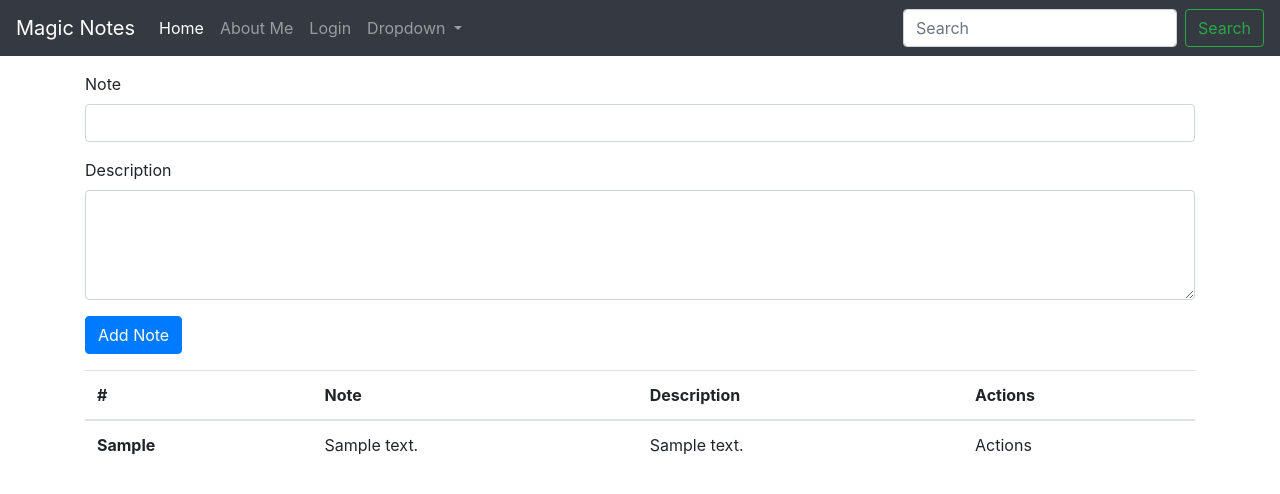
After one commit to shalya-ayush/php_project, a PHP site: page /firstpage.php in a window 1280 px wide. The commit adds this page. Shown: the top 494 px of the page. Run offline with PHP 8.4, Linux system fonts and the light colour scheme; tables that the repository leaves empty or names only in its code hold one stand-in row (values such as "Sample post").

Commit message:
Fetch the data and insert the data

```diff
--- /dev/null
+++ b/firstpage.php
@@ -0,0 +1,146 @@
+<?php
+$servername = "localhost";
+$username ="root";
+$password = "";
+$database = "magicnotes";
+$insert = false;
+
+$conn = mysqli_connect($servername, $username ,$password ,$database);
+ if(!$conn){
+     die("Unable to process your request at the moment. Try again Later");
+ }
+
+ if($_SERVER['REQUEST_METHOD'] == 'POST'){
+     $title = $_POST['note'];
+     $details =  $_POST['description'];
+     $sql1 = "INSERT INTO `posts` (`sno`, `note`, `description`) VALUES (NUll, '$title', '$details')";
+     $result = mysqli_query($conn, $sql1);
+     if($result){
+         $insert = true;
+
+     }
+ }
+
+?>
+
+<!doctype html>
+<html lang="en">
+  <head>
+    <!-- Required meta tags -->
+    <meta charset="utf-8">
+    <meta name="viewport" content="width=device-width, initial-scale=1, shrink-to-fit=no">
+
+    <!-- Bootstrap CSS -->
+    <link rel="stylesheet" href="https://stackpath.bootstrapcdn.com/bootstrap/4.5.2/css/bootstrap.min.css" integrity="sha384-JcKb8q3iqJ61gNV9KGb8thSsNjpSL0n8PARn9HuZOnIxN0hoP+VmmDGMN5t9UJ0Z" crossorigin="anonymous">
+
+    <title>Magic Notes</title>
+  </head>
+  <body>
+
+  <nav class="navbar navbar-expand-lg navbar-dark bg-dark">
+  <a class="navbar-brand" href="#">Magic Notes</a>
+  <button class="navbar-toggler" type="button" data-toggle="collapse" data-target="#navbarSupportedContent" aria-controls="navbarSupportedContent" aria-expanded="false" aria-label="Toggle navigation">
+    <span class="navbar-toggler-icon"></span>
+  </button>
+
+  <div class="collapse navbar-collapse" id="navbarSupportedContent">
+    <ul class="navbar-nav mr-auto">
+      <li class="nav-item active">
+        <a class="nav-link" href="#">Home <span class="sr-only">(current)</span></a>
+      </li>
+      <li class="nav-item">
+        <a class="nav-link" href="#">About Me</a>
+      </li>
+      <li class="nav-item">
+        <a class="nav-link" href="/PHPPROJECT/index.php">Login</a>
+      </li>
+      <li class="nav-item dropdown">
+        <a class="nav-link dropdown-toggle" href="#" id="navbarDropdown" role="button" data-toggle="dropdown" aria-haspopup="true" aria-expanded="false">
+          Dropdown
+        </a>
+        <div class="dropdown-menu" aria-labelledby="navbarDropdown">
+          <a class="dropdown-item" href="#">Action</a>
+          <a class="dropdown-item" href="#">Another action</a>
+          <div class="dropdown-divider"></div>
+          <a class="dropdown-item" href="#">Something else here</a>
+        </div>
+      </li>
+
+    </ul>
+    <form class="form-inline my-2 my-lg-0">
+      <input class="form-control mr-sm-2" type="search" placeholder="Search" aria-label="Search">
+      <button class="btn btn-outline-success my-2 my-sm-0" type="submit">Search</button>
+    </form>
+  </div>
+</nav>
+<div class="container mt-3">
+    <?php
+    if($insert){
+        echo '<div class="alert alert-success alert-dismissible fade show" role="alert">
+         <strong>Success!</strong> Your Note has been saved.
+         <button type="button" class="close" data-dismiss="alert" aria-label="Close">
+           <span aria-hidden="true">&times;</span>
+         </button>
+       </div> ';
+    }
+
+
+
+    ?>
+</div>
+<div class="container mt-3">
+<form action = /PHPPROJECT/firstpage.php method="POST">
+  <div class="form-group">
+    <label for="note">Note</label>
+    <input type="text" class="form-control" name="note" id="note">
+  </div>
+  <div class="form-group">
+    <label for="description">Description</label>
+    <textarea class="form-control"  name= "description" id="description" rows="4"></textarea>
+  </div>
+
+  <button type="submit" class="btn btn-primary">Add Note</button>
+</form>
+</div>
+<div class="container mt-3">
+
+
+
+<table class="table">
+  <thead>
+    <tr>
+      <th scope="col">#</th>
+      <th scope="col">Note</th>
+      <th scope="col">Description</th>
+      <th scope="col">Actions</th>
+    </tr>
+  </thead>
+  <tbody>
+
+<!-- Fetching the notes from the database -->
+  <?php
+$sql = "SELECT * FROM `posts`";
+$result = mysqli_query($conn, $sql);
+while($row = mysqli_fetch_assoc($result)){
+    echo '<tr>
+    <th scope="row">' .$row['sno'].'</th>
+    <td>'.$row['note']. '</td>
+    <td> ' .$row['description'].'</td>
+    <td>Actions</td>
+  </tr>';
+}
+?>
+  </tbody>
+</table>
+</div>
+
+
+
+
+    <!-- Optional JavaScript -->
+    <!-- jQuery first, then Popper.js, then Bootstrap JS -->
+    <script src="https://code.jquery.com/jquery-3.5.1.slim.min.js" integrity="sha384-DfXdz2htPH0lsSSs5nCTpuj/zy4C+OGpamoFVy38MVBnE+IbbVYUew+OrCXaRkfj" crossorigin="anonymous"></script>
+    <script src="https://cdn.jsdelivr.net/npm/popper.js@1.16.1/dist/umd/popper.min.js" integrity="sha384-9/reFTGAW83EW2RDu2S0VKaIzap3H66lZH81PoYlFhbGU+6BZp6G7niu735Sk7lN" crossorigin="anonymous"></script>
+    <script src="https://stackpath.bootstrapcdn.com/bootstrap/4.5.2/js/bootstrap.min.js" integrity="sha384-B4gt1jrGC7Jh4AgTPSdUtOBvfO8shuf57BaghqFfPlYxofvL8/KUEfYiJOMMV+rV" crossorigin="anonymous"></script>
+  </body>
+</html>
--- a/index.html
+++ b/index.php
@@ -77,7 +77,7 @@ $conn = mysqli_connect($servername, $username , $password, $database);
             </div>
 
             <button type="submit" class="btn btn-primary">Submit</button>
-            <a class="btn btn-primary" href="#" role="button">Link</a>
+            <a class="btn btn-primary" href="/PHPPROJECT/firstpage.php" role="button">Link</a>
           </form>
 
 
```
